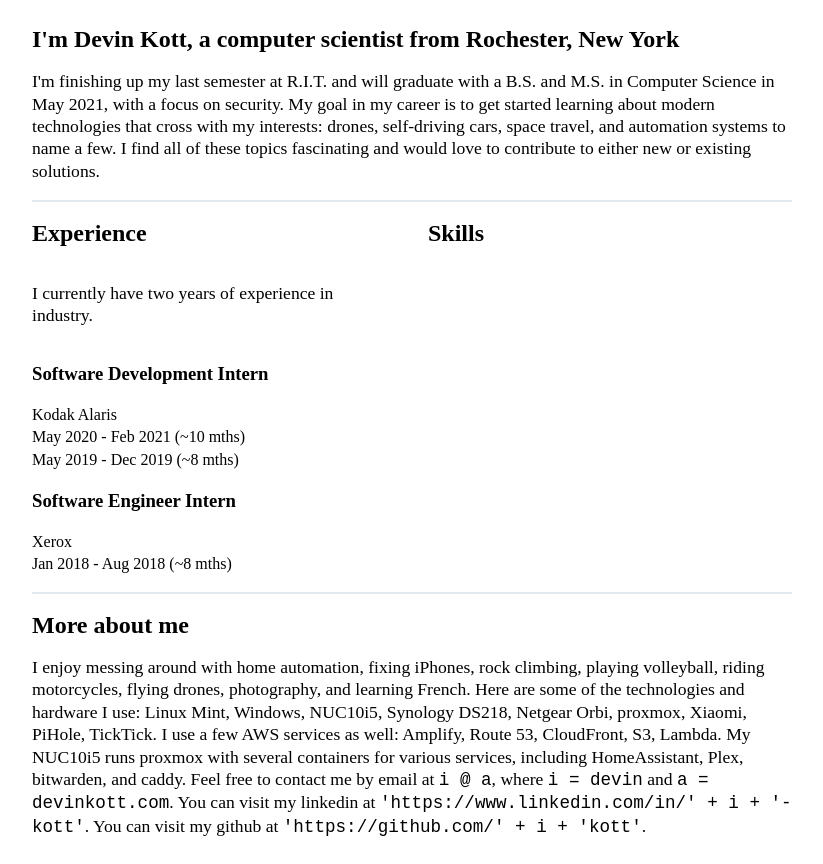
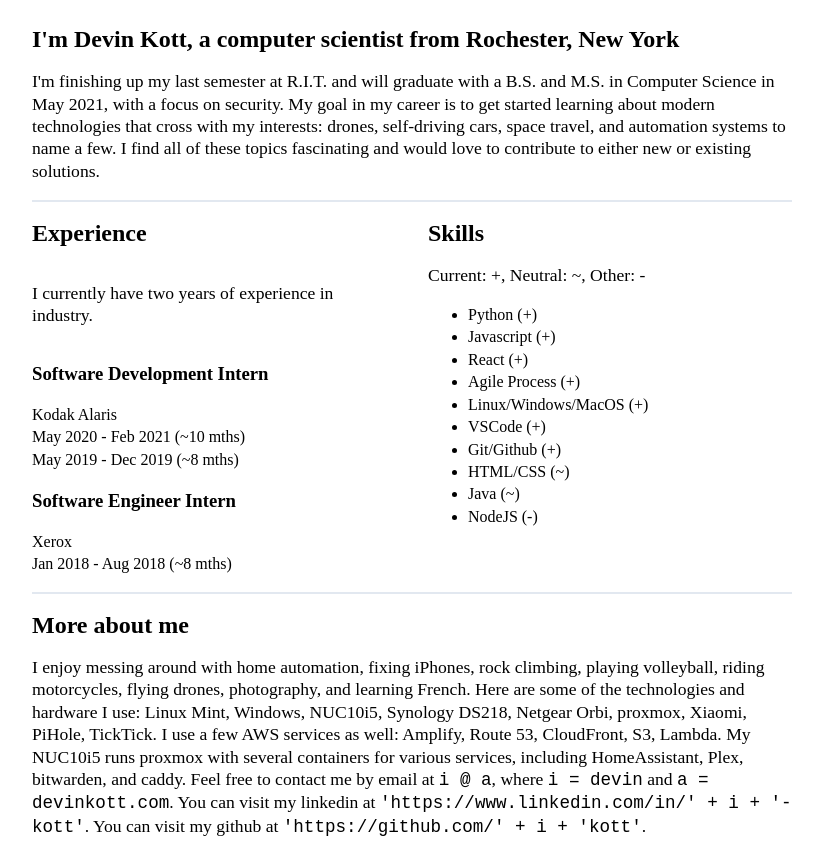
Before and after one commit to DevinKott/website-m8, a plain HTML site: page index.html in a window 1280 px wide. Shown: the whole page, without its empty margins (228-1051 px from the left). Drawn offline with Linux system fonts and the light colour scheme.

Commit message:
add skills section

```diff
--- a/index.html
+++ b/index.html
@@ -55,6 +55,21 @@
                     <h2>
                         Skills
                     </h2>
+                    <p class="reg-text">
+                        Current: +, Neutral: ~, Other: -
+                    </p>
+                    <ul>
+                        <li>Python (+)</li>
+                        <li>Javascript (+)</li>
+                        <li>React (+)</li>
+                        <li>Agile Process (+)</li>
+                        <li>Linux/Windows/MacOS (+)</li>
+                        <li>VSCode (+)</li>
+                        <li>Git/Github (+)</li>
+                        <li>HTML/CSS (~)</li>
+                        <li>Java (~)</li>
+                        <li>NodeJS (-)</li>
+                    </ul>
                 </section>
             </section>
 
```
